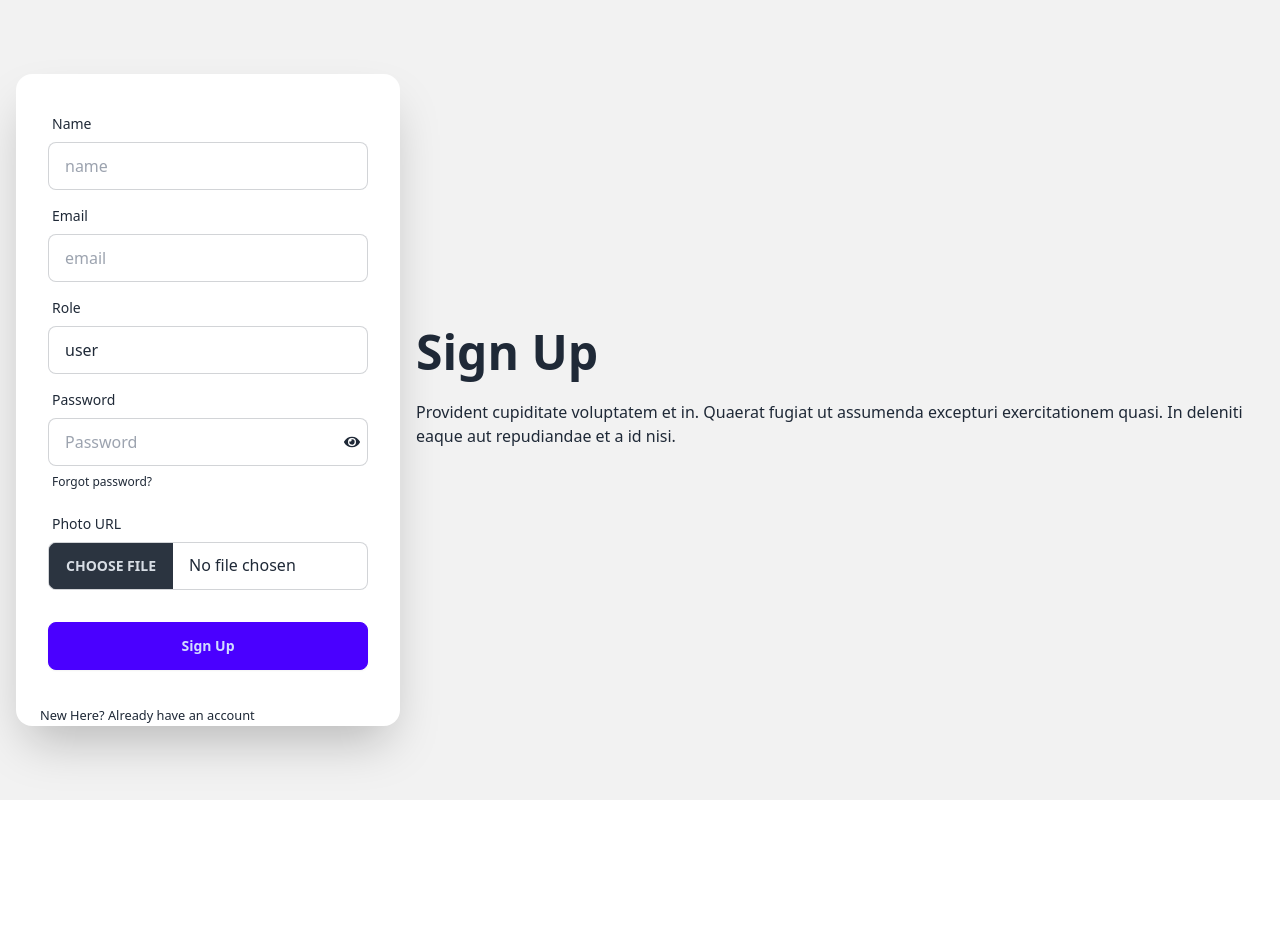
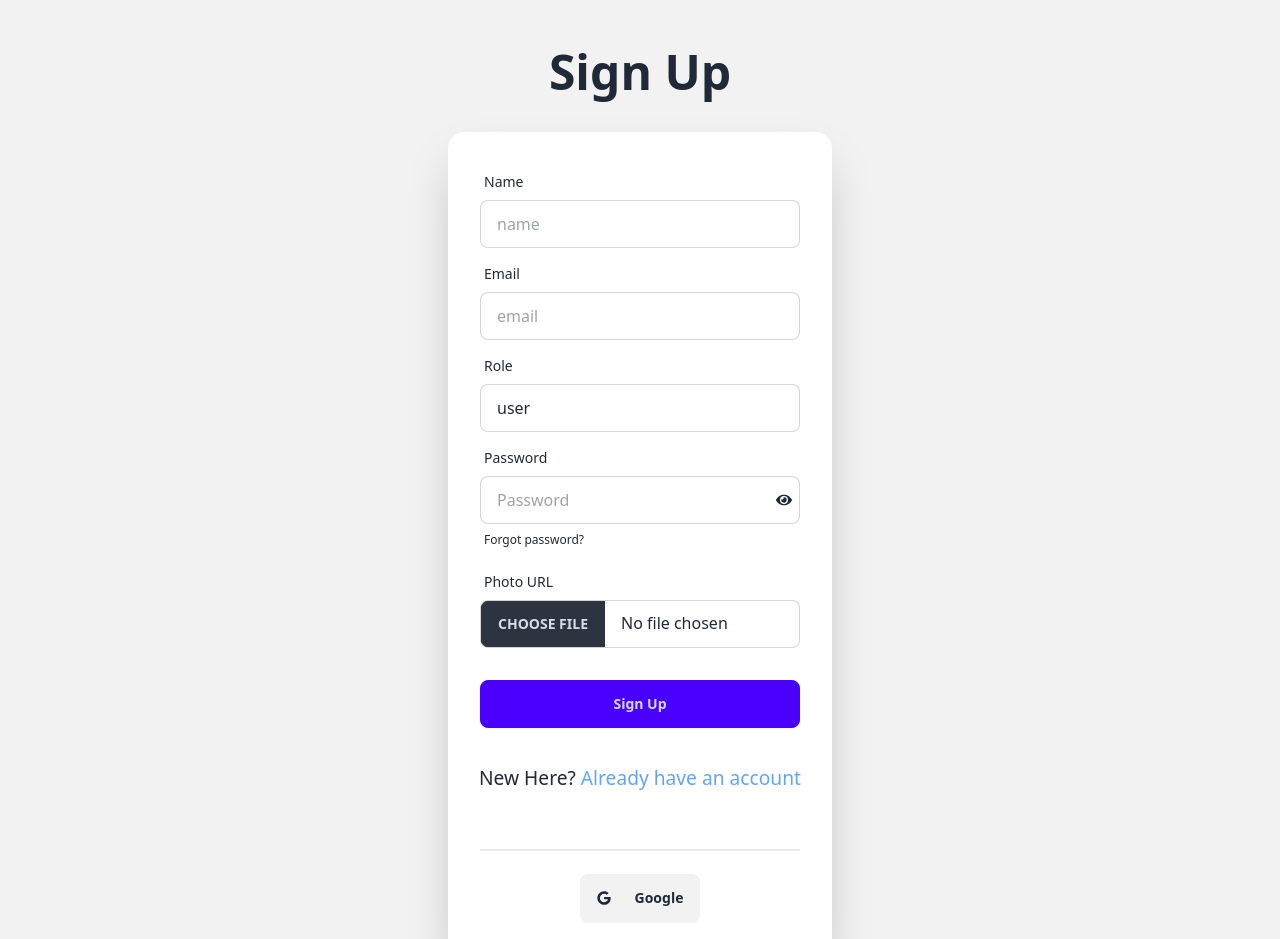
Before and after one commit to TUTULROY/multi-vendor-medicine-shop-client, a React (Vite) app: page /signUp in a window 1280 px wide. Shown: the top 939 px of the page. Before the commit the page ends 800 px from the top, so only its background shows below. Built offline with nearby package versions, Linux system fonts and the light colour scheme; no server answers.

Commit message:
work socialLogin page

```diff
--- a/src/Login/Login.jsx
+++ b/src/Login/Login.jsx
@@ -3,6 +3,7 @@ import { Link, useLocation, useNavigate } from 'react-router-dom';
 import { Helmet } from 'react-helmet-async';
 import Swal from 'sweetalert2';
 import useAuth from '../hook/useAuth';
+import SocialLogin from '../SocialLogin/SocialLogin';
 
 
 const Login = () => {
@@ -54,12 +55,12 @@ const Login = () => {
         <title>Multi-Vendor Medicine Shop || Login</title>
        </Helmet>
         <div className="hero min-h-screen bg-base-200">
-  <div className="hero-content  flex-col lg:flex-row">
-    <div className="text-center lg:text-left">
+  <div className="">
+    <div className="text-center py-4">
       <h1 className="text-5xl font-bold">Login now!</h1>
-      <p className="py-6">Provident cupiditate voluptatem et in. Quaerat fugiat ut assumenda excepturi exercitationem quasi. In deleniti eaque aut repudiandae et a id nisi.</p>
+
     </div>
-    <div className="card  md:w-1/3 max-w-sm shadow-2xl bg-base-100">
+    <div className="card  max-w-sm shadow-2xl bg-base-100">
       <form onSubmit={handleLogin} className="card-body">
         <div className="form-control">
           <label className="label">
@@ -80,8 +81,8 @@ const Login = () => {
           <input  className="btn btn-primary" type='submit' value="Login"></input>
         </div>
       </form>
-      <p className='px-6'><small>New Here? <Link to="/signUp">Create an account</Link></small></p>
-
+      <p className='px-6 text-xl'><small>New Here? <Link className='text-blue-400' to="/signUp">Create an account</Link></small></p>
+     <SocialLogin></SocialLogin>
     </div>
   </div>
 </div>
--- a/src/Register/SignUp.jsx
+++ b/src/Register/SignUp.jsx
@@ -6,6 +6,7 @@ import useAuth from "../hook/useAuth";
 import Swal from "sweetalert2";
 import { useState } from "react";
 import { FaEye, FaEyeSlash } from "react-icons/fa";
+import SocialLogin from "../SocialLogin/SocialLogin";
 
 const image_hosting_key = import.meta.env.VITE_IMAGE_HOSTING_KEY;
 const image_hosting_api = `https://api.imgbb.com/1/upload?key=${image_hosting_key}`;
@@ -16,7 +17,7 @@ const SignUp = () => {
             register,
             handleSubmit,
             // watch,
-            // reset,
+            reset,
             formState: { errors },
         } = useForm();
         const axiosPublic = useAxiosPublic();
@@ -49,7 +50,7 @@ const SignUp = () => {
               axiosPublic.post('/users', userInfo)
               .then(res =>{
                 if(res.data.insertedId){
-
+                  reset();
                   Swal.fire({
                       padding: 'top-end',
                       icon: 'success',
@@ -73,12 +74,11 @@ const SignUp = () => {
         <Helmet>
             <title>Multi Vendor Medicine Shop || Sign Up</title>
         </Helmet>
-        <div className="hero min-h-screen bg-base-200">
-        <div className="hero-content flex-col lg:flex-row-reverse">
-          <div className="text-center lg:text-left">
-            <h1 className="text-5xl font-bold">Sign Up</h1>
-            <p className="py-6">Provident cupiditate voluptatem et in. Quaerat fugiat ut assumenda excepturi exercitationem quasi. In deleniti eaque aut repudiandae et a id nisi.</p>
-          </div>
+        <div className="hero min-h-screen bg-base-200 py-3">
+        <div className="">
+          <div className="text-center">
+            <h1 className="text-5xl font-bold py-9">Sign Up</h1>
+         </div>
           <div className="card shrink-0 w-full max-w-sm shadow-2xl bg-base-100">
             <form onSubmit={handleSubmit(onSubmit)} className="card-body">
               <div className="form-control">
@@ -146,7 +146,8 @@ const SignUp = () => {
                 <input type="submit"  value="Sign Up" className="btn btn-primary" />
               </div>
             </form>
-            <p className="px-6"><small>New Here? <Link to="/login">Already have an account</Link></small></p>
+            <p className="px-6 text-center text-2xl "><small>New Here? <Link className="text-blue-400" to="/login">Already have an account</Link></small></p>
+            <SocialLogin></SocialLogin>
 
           </div>
         </div>
--- a/src/Routes/Routes.jsx
+++ b/src/Routes/Routes.jsx
@@ -9,6 +9,7 @@ import Shops from "../Shop/Shops";
 import MedicineDetails from "../MedicineDetails/MedicineDetails";
 import Dashboard from "../Layouts/Dashboard";
 import Cart from "../Dashboard/Cart/Cart";
+import PrivateRoutes from "./PrivateRoutes";
 
 
   const router = createBrowserRouter([
@@ -46,7 +47,7 @@ import Cart from "../Dashboard/Cart/Cart";
     },
     {
       path:'dashboard',
-      element: <Dashboard></Dashboard>,
+      element: <PrivateRoutes><Dashboard></Dashboard></PrivateRoutes>,
       children:[
         {
           path:'cart',
--- a/src/Shared/NavBer/NavBer.jsx
+++ b/src/Shared/NavBer/NavBer.jsx
@@ -18,17 +18,17 @@ const NavBer = () => {
                 <Link to='shop'>Shop</Link>
 
               </li>
-              <li className="dropdown">
-                <a className="" href="">
-                <Link >Languages</Link>
-                </a>
-                <div className="dropdown-content z-[1]">
-                <li><a href="">English</a></li>
-                <li><a href="">Spanish</a></li>
-                <li><a href="">France</a></li>
-            </div>
-
-              </li>
+              <li>
+        <details>
+          <summary>
+          Languages
+          </summary>
+          <ul className="p-2 bg-base-100 rounded-t-none z-10">
+            <li><a>English</a></li>
+            <li><a>French</a></li>
+          </ul>
+        </details>
+      </li>
               <li><Link to='/dashboard/cart'>
 
        <FaShoppingCart className="ml-4"></FaShoppingCart>
@@ -62,8 +62,8 @@ const NavBer = () => {
            }
           </ul>
         </div>
-     { user? ( <> <div className="navbar-end">
-        <div className="dropdown dropdown-end">
+      <div className="navbar-end">
+       {user ? ( <div className="dropdown dropdown-end">
       <div tabIndex={0} role="button" className="btn btn-ghost btn-circle avatar">
         <div className="w-10 rounded-full">
           <img alt="Tailwind CSS Navbar component" src={user.photoURL || "https://i.postimg.cc/4x2BCp42/tutulroy.jpg"} />
@@ -80,17 +80,21 @@ const NavBer = () => {
         </li>
         <button onClick={handleLogOut} className="btn"><a>Logout</a></button>
       </ul>
-    </div>
         </div>
-        </>
-     ):(
-        <>
-        <li>
+       ):
+       (
+
+        <button className="btn btn-primary">
         <Link to='login'>Login</Link>
 
-      </li></>)
+      </button>
+      )
+       }
 
-        }
+
+        </div>
+
+
       </div>
     );
 };
--- /dev/null
+++ b/src/SocialLogin/SocialLogin.jsx
@@ -0,0 +1,41 @@
+import { FaGoogle } from "react-icons/fa";
+import useAuth from "../hook/useAuth";
+import useAxiosPublic from "../hook/useAxiosPublic";
+import { useNavigate } from "react-router-dom";
+
+
+const SocialLogin = () => {
+    const { googleSignIn} = useAuth();
+    const axiosPublic = useAxiosPublic();
+    const navigate = useNavigate();
+    const handleGoogleSignIn = () =>{
+        googleSignIn()
+        .then(result =>{
+            console.log(result.user);
+            const userInfo = {
+                email: result.user.email,
+                name: result.user?.displayName,
+                role: "user",
+                photoURL: result.user?.photoURL
+            }
+            axiosPublic.post('/users', userInfo)
+            .then(res =>{
+                console.log(res.data);
+                navigate('/');
+            })
+        })
+    }
+    return (
+        <div className="p-8 text-center">
+            <div className="divider"></div>
+            <div>
+                <button onClick={handleGoogleSignIn} className="btn">
+                    <FaGoogle className="mr-4"></FaGoogle>
+                    Google
+                </button>
+            </div>
+        </div>
+    );
+};
+
+export default SocialLogin;
```
